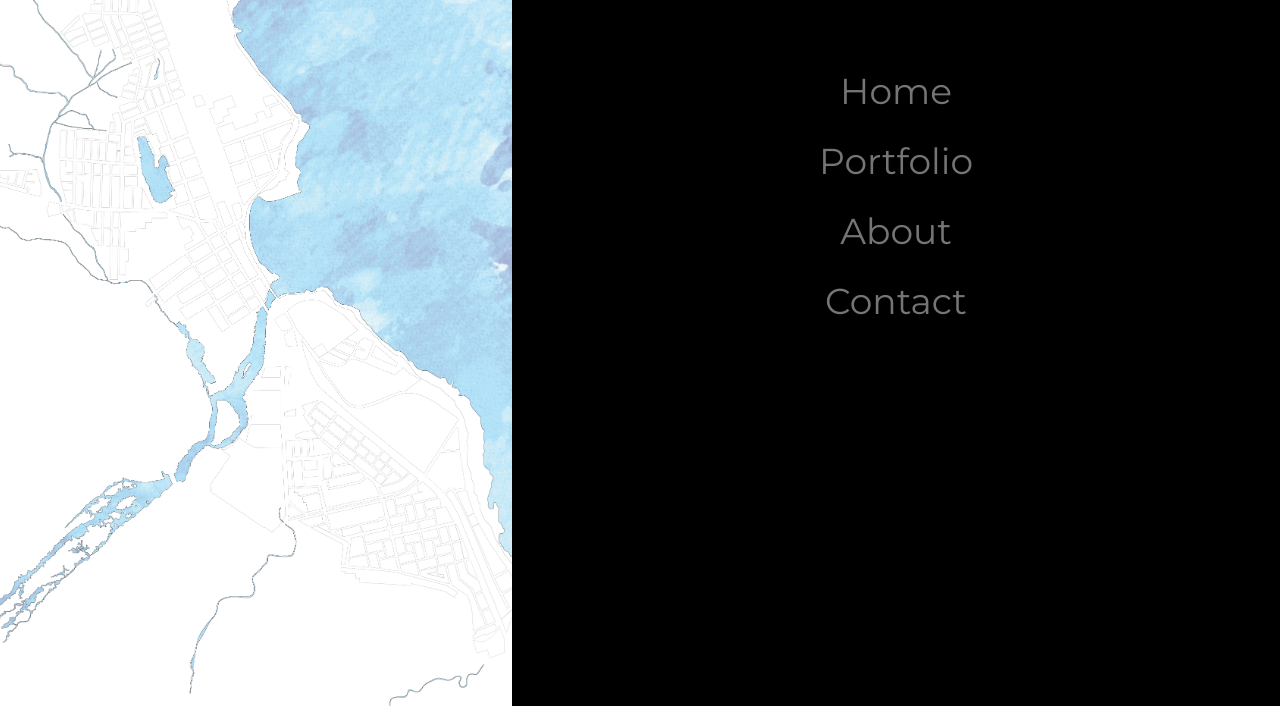
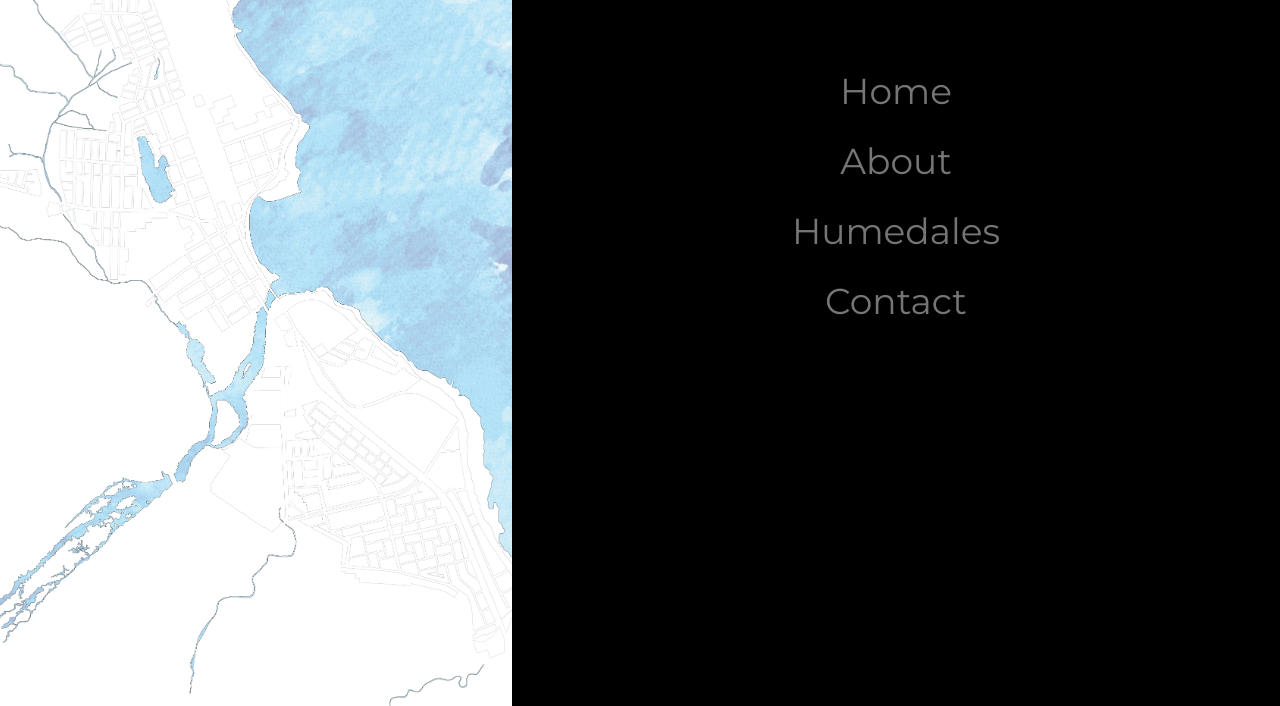
Before and after one commit to matimacayal/cyber-data-llanquihue, a plain HTML site: page docs/index.html in a window 1280 px wide. Both pictures are taken after a click on the element 1248 px from the left and 35 px from the top of the page. Shown: the part 94-800 px from the top of the page. Drawn offline with Linux system fonts and the light colour scheme; some packages are replaced by stand-ins of ours.

```diff
--- a/docs/index.html
+++ b/docs/index.html
@@ -31,8 +31,8 @@
     </a>
     <div class="w3-bar-block w3-center">
       <a href="#" class="w3-bar-item w3-button w3-text-grey w3-hover-black" onclick="closeNav()">Home</a>
-      <a href="#portfolio" class="w3-bar-item w3-button w3-text-grey w3-hover-black" onclick="closeNav()">Portfolio</a>
       <a href="#about" class="w3-bar-item w3-button w3-text-grey w3-hover-black" onclick="closeNav()">About</a>
+      <a href="#portfolio" class="w3-bar-item w3-button w3-text-grey w3-hover-black" onclick="closeNav()">Humedales</a>
       <a href="#contact" class="w3-bar-item w3-button w3-text-grey w3-hover-black" onclick="closeNav()">Contact</a>
     </div>
   </nav>
```
